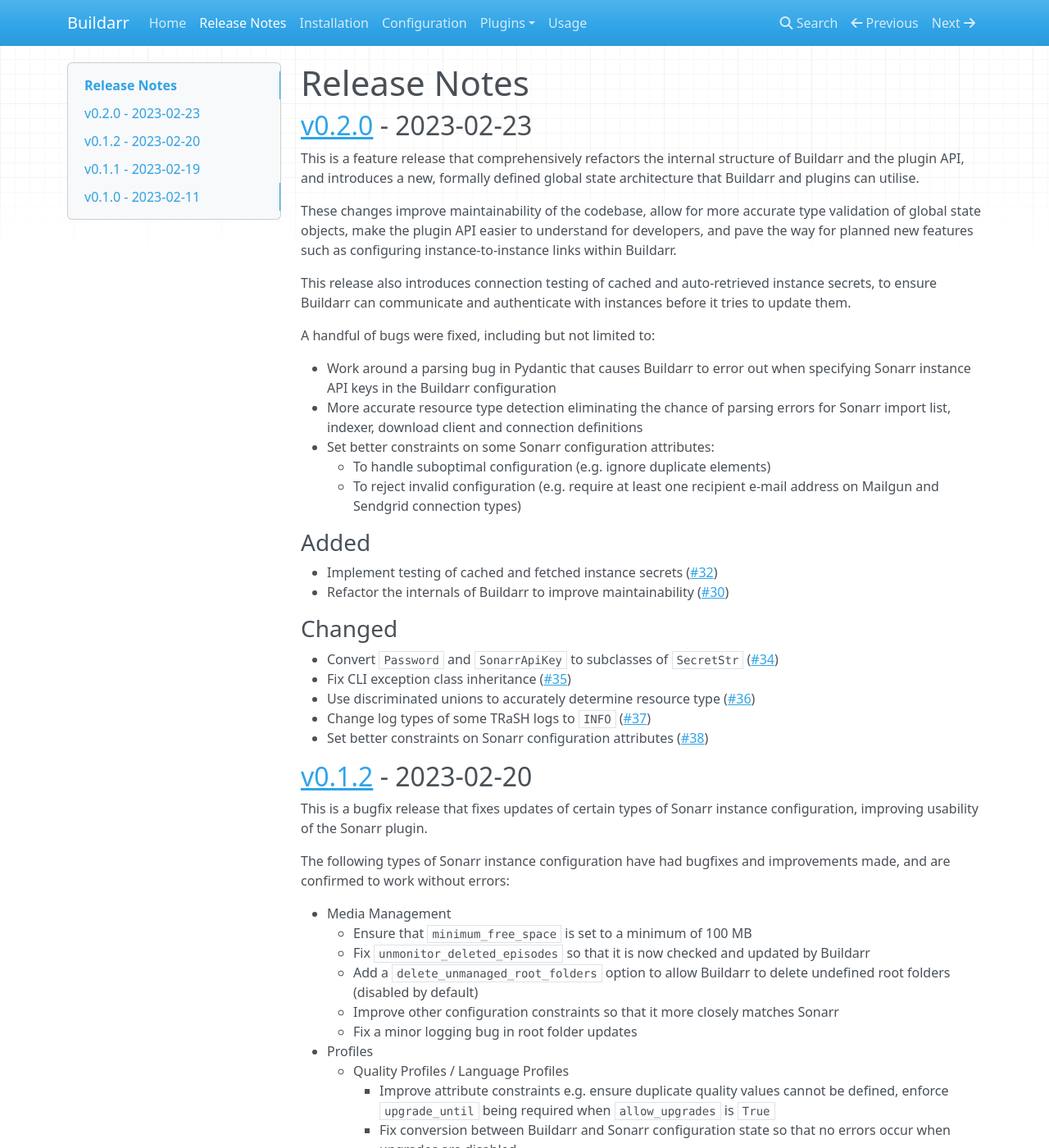
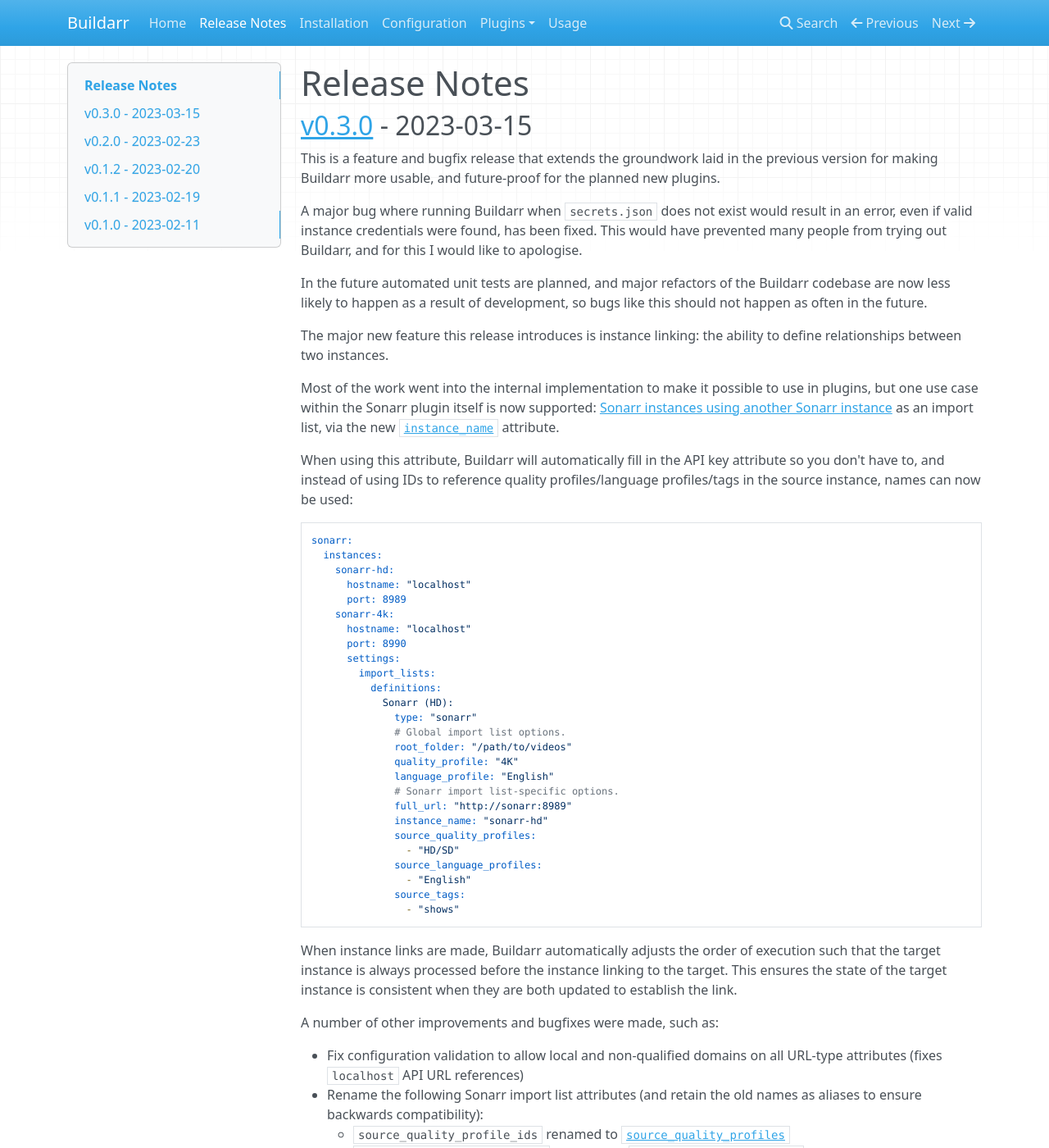
Before and after one commit to buildarr/buildarr, an MkDocs documentation site: the page built from docs/release-notes.md, in a window 1280 px wide and 1400 px high. Shown: the whole window at 82% size. Built offline with MkDocs 1.6.1, drawn with Linux system fonts in a browser that asks for light colours; nearby versions of some CDN libraries; some of the changed text lies outside the part shown.

Commit message:
Tag v0.3.0 (#52)

````diff
--- a/docs/release-notes.md
+++ b/docs/release-notes.md
@@ -1,4 +1,70 @@
 # Release Notes
+
+## [v0.3.0](https://github.com/buildarr/buildarr/releases/tag/v0.3.0) - 2023-03-15
+
+This is a feature and bugfix release that extends the groundwork laid in the previous version for making Buildarr more usable, and future-proof for the planned new plugins.
+
+A major bug where running Buildarr when `secrets.json` does not exist would result in an error, even if valid instance credentials were found, has been fixed. This would have prevented many people from trying out Buildarr, and for this I would like to apologise.
+
+In the future automated unit tests are planned, and major refactors of the Buildarr codebase are now less likely to happen as a result of development, so bugs like this should not happen as often in the future.
+
+The major new feature this release introduces is instance linking: the ability to define relationships between two instances.
+
+Most of the work went into the internal implementation to make it possible to use in plugins, but one use case within the Sonarr plugin itself is now supported: [Sonarr instances using another Sonarr instance](plugins/sonarr/configuration/import-lists.md#sonarr) as an import list, via the new [`instance_name`](plugins/sonarr/configuration/import-lists.md#buildarr.plugins.sonarr.config.import_lists.SonarrImportList.instance_name) attribute.
+
+When using this attribute, Buildarr will automatically fill in the API key attribute so you don't have to, and instead of using IDs to reference quality profiles/language profiles/tags in the source instance, names can now be used:
+
+```yaml
+sonarr:
+  instances:
+    sonarr-hd:
+      hostname: "localhost"
+      port: 8989
+    sonarr-4k:
+      hostname: "localhost"
+      port: 8990
+      settings:
+        import_lists:
+          definitions:
+            Sonarr (HD):
+              type: "sonarr"
+              # Global import list options.
+              root_folder: "/path/to/videos"
+              quality_profile: "4K"
+              language_profile: "English"
+              # Sonarr import list-specific options.
+              full_url: "http://sonarr:8989"
+              instance_name: "sonarr-hd"
+              source_quality_profiles:
+                - "HD/SD"
+              source_language_profiles:
+                - "English"
+              source_tags:
+                - "shows"
+```
+
+When instance links are made, Buildarr automatically adjusts the order of execution such that the target instance is always processed before the instance linking to the target. This ensures the state of the target instance is consistent when they are both updated to establish the link.
+
+A number of other improvements and bugfixes were made, such as:
+
+* Fix configuration validation to allow local and non-qualified domains on all URL-type attributes (fixes `localhost` API URL references)
+* Rename the following Sonarr import list attributes (and retain the old names as aliases to ensure backwards compatibility):
+    * `source_quality_profile_ids` renamed to [`source_quality_profiles`](plugins/sonarr/configuration/import-lists.md#buildarr.plugins.sonarr.config.import_lists.SonarrImportList.source_quality_profiles)
+    * `source_language_profile_ids` renamed to [`source_language_profiles`](plugins/sonarr/configuration/import-lists.md#buildarr.plugins.sonarr.config.import_lists.SonarrImportList.source_language_profiles)
+    * `source_tag_ids` renamed to [`source_tags`](plugins/sonarr/configuration/import-lists.md#buildarr.plugins.sonarr.config.import_lists.SonarrImportList.source_tags)
+* Fix reading the `$BUILDARR_LOG_LEVEL` environment variable to be case-insensitive
+* Clean up runtime state after individual update runs in daemon mode, to ensure no state leakage into subsequent runs
+* Add a new [`buildarr.request_timeout`](configuration.md#buildarr.config.buildarr.BuildarrConfig.request_timeout) configuration attribute for adjusting API request timeouts (the default is 30 seconds)
+* Improve Sonarr quality definition [`min` and `max`](plugins/sonarr/configuration/quality.md#buildarr.plugins.sonarr.config.quality.QualityDefinition.min) validation so that `400` is also a valid value for `max`, and enforce `min`-`max` value difference constraints
+* Major internal code refactor through the introduction of [Ruff](https://beta.ruff.rs/docs) to the development pipeline, fixing a large number of minor code quality issues
+
+### Changed
+
+* Fix fetching new instance secrets ([#44](https://github.com/buildarr/buildarr/pull/44))
+* Accept local and non-qualified domain names in URLs ([#46](https://github.com/buildarr/buildarr/pull/46))
+* Add instance referencing and dependency resolution ([#47](https://github.com/buildarr/buildarr/pull/47))
+* Replace isort and Flake8 with Ruff and reformat source files ([#49](https://github.com/buildarr/buildarr/pull/49))
+
 
 ## [v0.2.0](https://github.com/buildarr/buildarr/releases/tag/v0.2.0) - 2023-02-23
 
--- a/pyproject.toml
+++ b/pyproject.toml
@@ -7,7 +7,7 @@
 
 [tool.poetry]
 name = "buildarr"
-version = "0.2.0"
+version = "0.3.0"
 description = "Constructs and configures Arr PVR stacks"
 authors = ["Callum Dickinson <callum.dickinson.nz@gmail.com>"]
 license = "GPL-3.0-or-later"
````
Also changed, not shown: README.md (+1 -1 lines), docs/index.md (+1 -1 lines).
